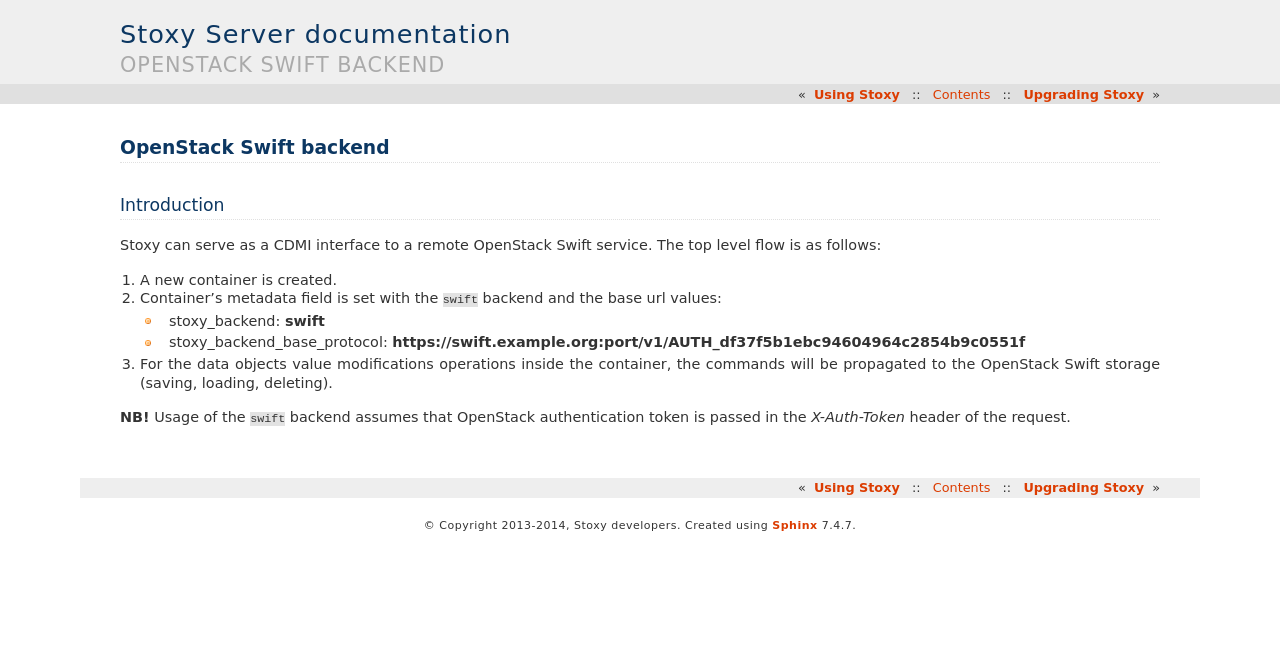
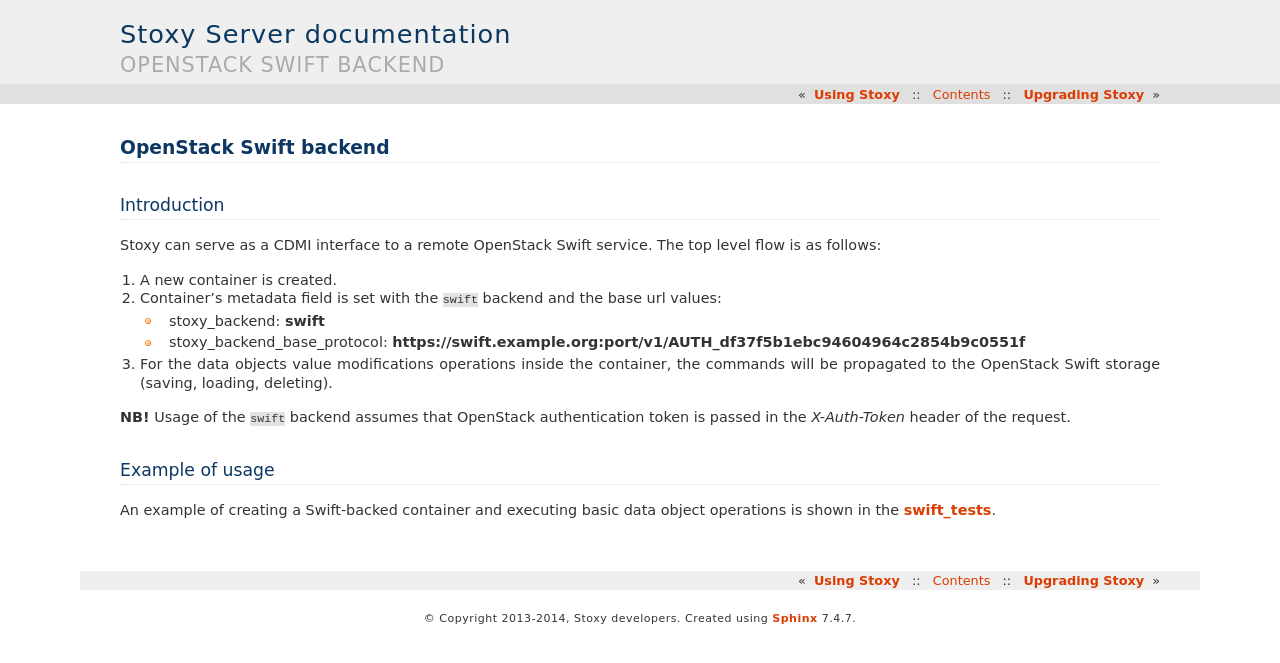
Before and after one commit to stoxy/stoxy, a Sphinx documentation site: the page built from docs/source/swift.rst, in a window 1280 px wide. Shown: the top 663 px of the page. Built offline with Sphinx 7.4.7, drawn with Linux system fonts in a browser that asks for light colours; pages that are not in the unit, such as notebooks, are missing from menus; the version number could not be read and is left out.

Commit message:
Added a brief reference to swift usage (STOX-31)

```diff
--- a/docs/source/swift.rst
+++ b/docs/source/swift.rst
@@ -17,3 +17,12 @@
 
 **NB!** Usage of the ``swift`` backend assumes that OpenStack authentication token is passed in the
 *X-Auth-Token* header of the request.
+
+Example of usage
+----------------
+
+An example of creating a Swift-backed container and executing basic data object operations is shown in the
+swift_tests_.
+
+
+.. _swift_tests: https://github.com/stoxy/stoxy/blob/master/stoxy/server/tests/test_swift.py#L93
```
